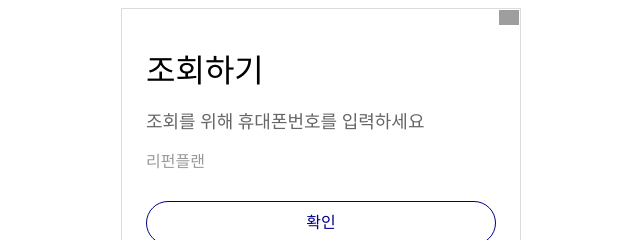
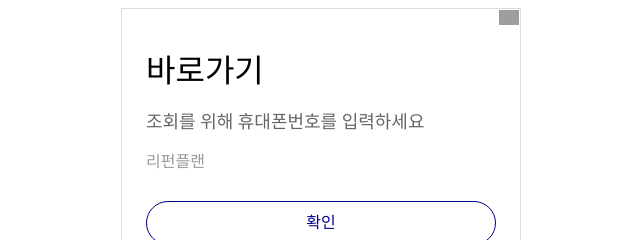
Before and after one commit to kminvis/ad, a plain HTML site: page index.html in a window 1280 px wide. Shown: the top 240 px of the page, 319-959 px from the left. Drawn offline with Linux system fonts and the light colour scheme; grey boxes are pictures that could not be loaded.

Commit message:
Update index.html

```diff
--- a/index.html
+++ b/index.html
@@ -82,7 +82,7 @@
 <div style="display: flex; justify-content: center;">
   <div class="text_mobile_ads">
       <button class="ads_close"><img src="https://refundplan.co.kr/wp-content/uploads/2024/11/ads_info.png"></button>
-      <a href="https://refundplan.co.kr/subscribe/" target="_blank" class="ads_one">조회하기</a>
+      <a href="https://refundplan.co.kr/subscribe/" target="_blank" class="ads_one">바로가기</a>
       <a href="https://refundplan.co.kr/subscribe/" target="_blank" class="ads_two">조회를 위해 휴대폰번호를 입력하세요</a>
       <a href="https://refundplan.co.kr/subscribe/" target="_blank" class="ads_three">리펀플랜</a>
       <a href="https://refundplan.co.kr/subscribe/" target="_blank" class="ads_button">확인</a>
```
